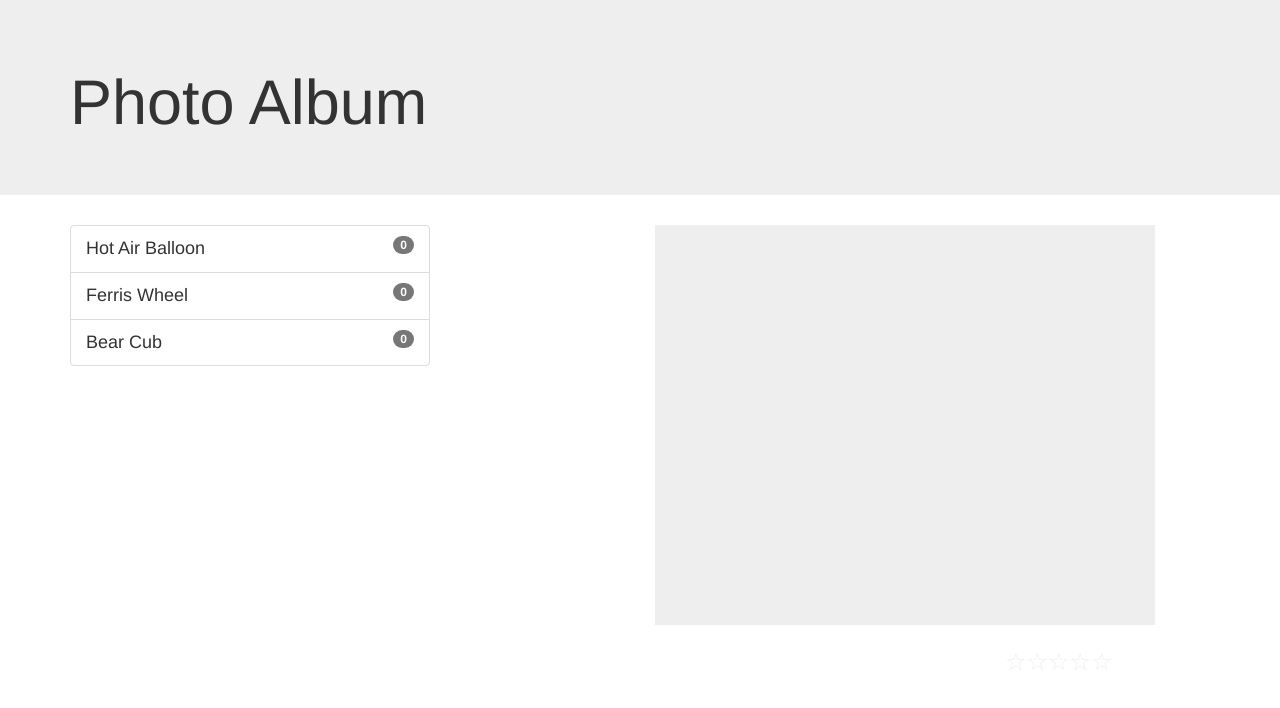
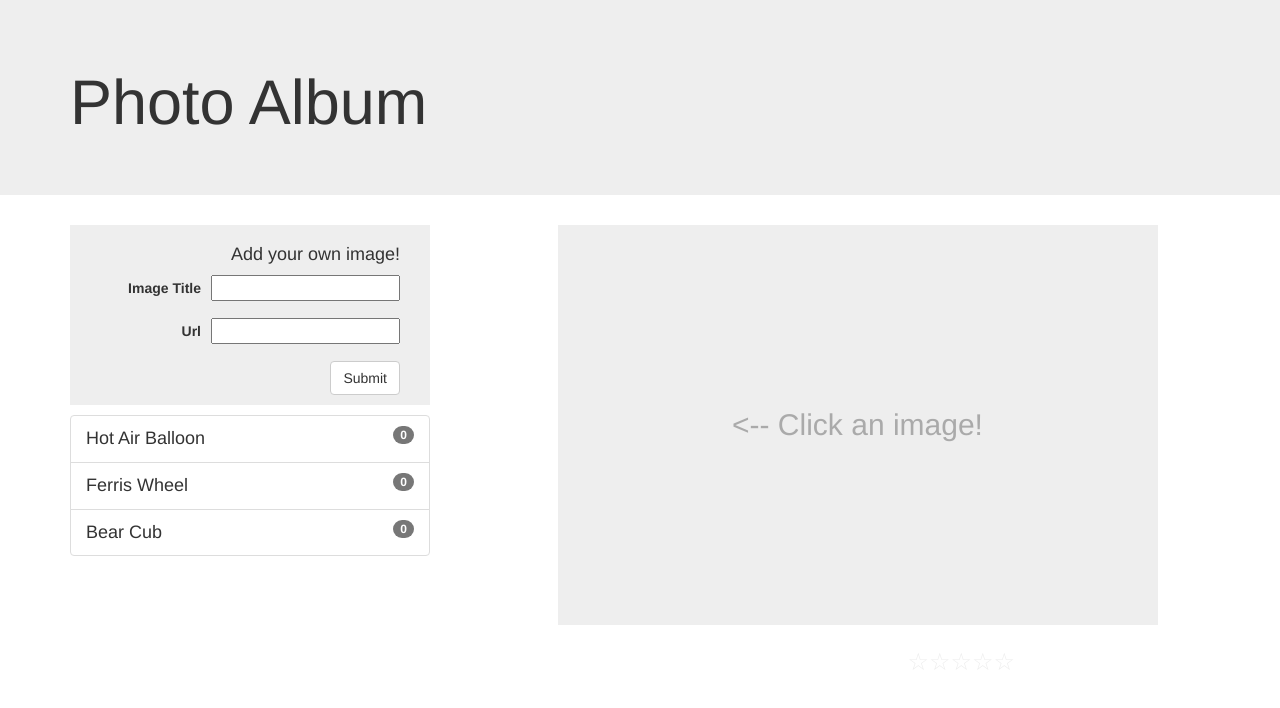
Before and after one commit to kkinaman/photoAlbum_backbone, a website: page public/client/index.html in a window 1280 px wide. Drawn offline with nearby package versions, Linux system fonts and the light colour scheme.

Commit message:
Add form to submit additional images

```diff
--- a/public/client/index.html
+++ b/public/client/index.html
@@ -45,11 +45,24 @@
     <div class='container'>
       <div class='row'>
         <div class="col-md-4">
+
+          <form class='newImageForm'>
+            <h4>Add your own image!</h4>
+            <div class="form-group">
+              <label for="title">Image Title</label><input type='text' name='title'/>
+            </div>
+            <div class="form-group">
+              <label for="url">Url</label><input type='text' name='url'/>
+            </div>
+            <button type="submit" class="btn btn-default">Submit</button>
+          </form>
+
           <ul id='photoList' class="list-group">
           </ul>
+
         </div>
-        <div class="col-md-5 col-md-offset-2" id='featPhoto'>
-          <div class="featImageDisplay"></div>
+        <div class="col-md-5 col-md-offset-1" id='featPhoto'>
+          <div class="featImageDisplay"><-- Click an image!</div>
           <h3><span class="featImageName leftAlign"></span></h3>
           <div class="rating rightAlign">
             <span>&#9734</span><span>&#9734</span><span>&#9734</span><span>&#9734</span><span>&#9734</span>
--- a/public/client/styles/styles.css
+++ b/public/client/styles/styles.css
@@ -1,7 +1,25 @@
+.newImageForm {
+  padding: 10px 30px;
+  margin-bottom: 10px;
+  text-align: right;
+  background-color: #eee;
+}
+.newImageForm label {
+  padding-right: 10px;
+}
+
+form h4 {
+  color: #333;
+}
+
 .featImageDisplay {
-  width: 500px;
+  width: 600px;
   height: 400px;
   background-color: #eee;
+  font-size: 30px;
+  color: #aaa;
+  text-align: center;
+  line-height: 400px;
 }
 
 .list-group-item {
--- a/public/client/views/FeatImageView.js
+++ b/public/client/views/FeatImageView.js
@@ -11,7 +11,7 @@ var FeatImageView = Backbone.View.extend({
     this.$el.find('.featImageDisplay').css({
       'background-image': 'url(' + this.model.get('url') + ')',
       'background-size': 'cover'
-    });
+    }).text('');
     this.$el.find('.featImageName').text(this.model.get('name'));
     // this.$el.append('<span class="featImageName">' + this.model.get('title') + '</span>');
   }
```
